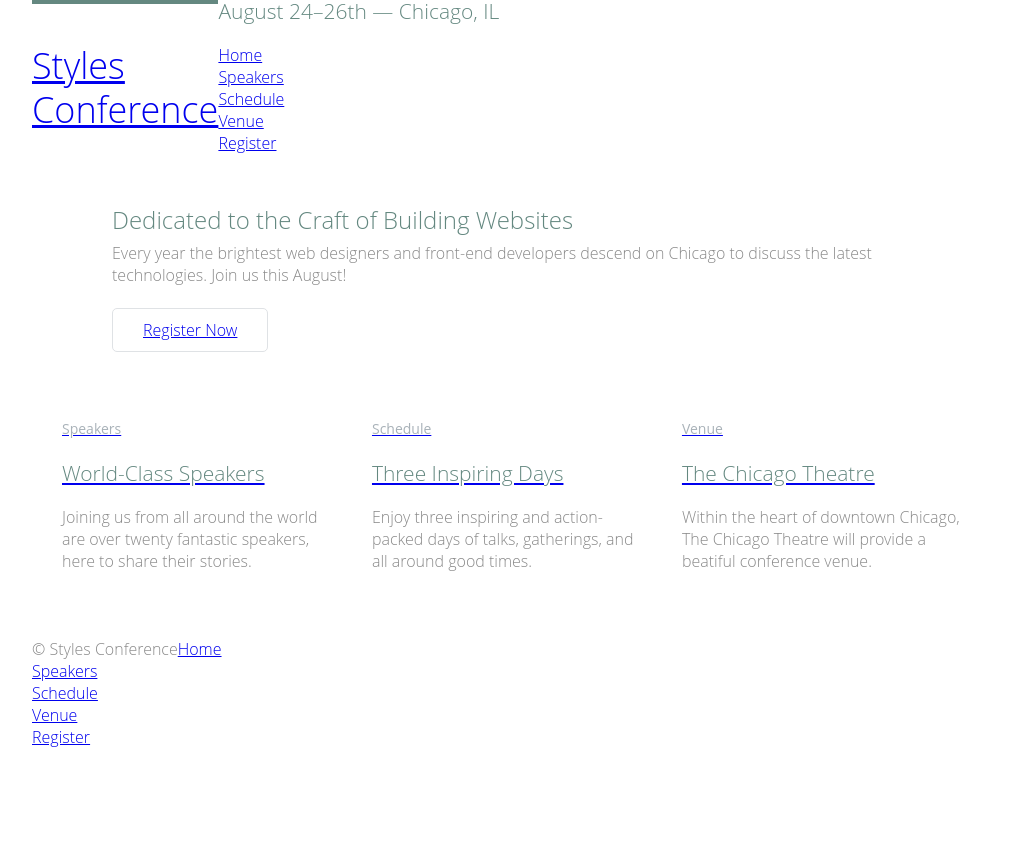
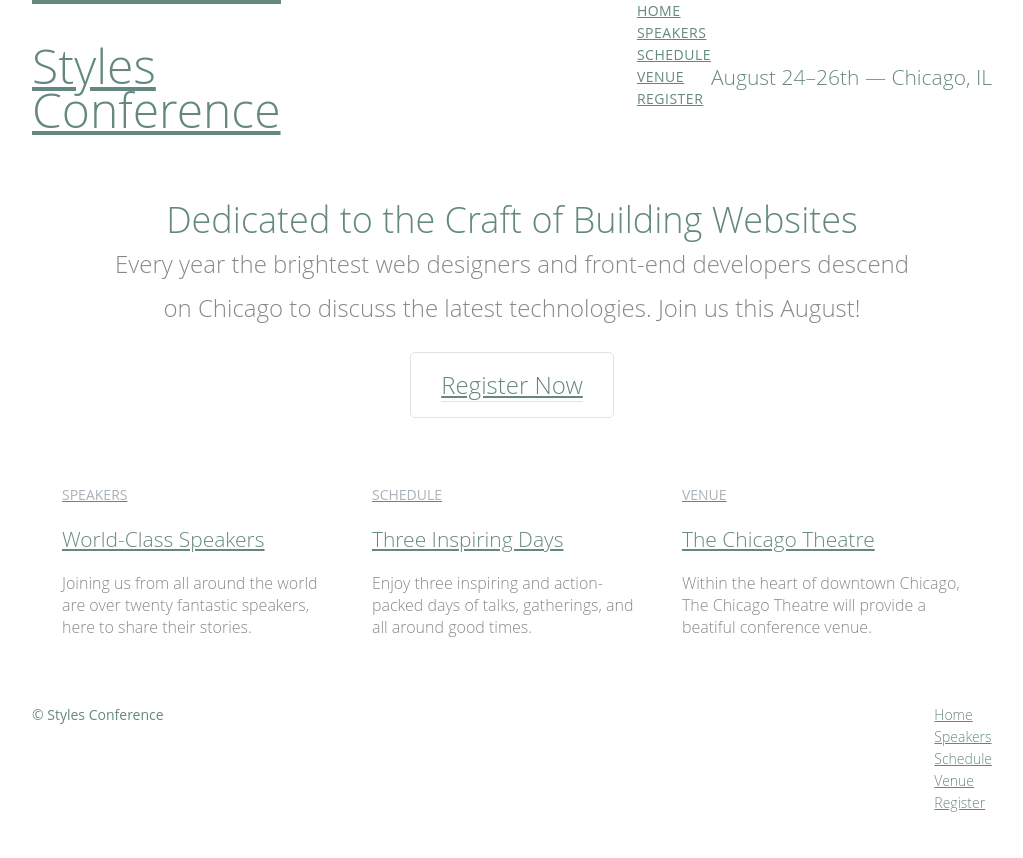
Before and after one commit to KlinchFromPH/learn-shayhowe, a plain HTML site: page index.html in a window 1280 px wide. Shown: the whole page, without its empty margins (128-1151 px from the left). Before the commit the page ends 800 px from the top, so only its background shows below. Drawn offline with Linux system fonts and the light colour scheme.

Commit message:
Make Link section and add style to navigation menu

```diff
--- a/index.html
+++ b/index.html
@@ -12,9 +12,9 @@
         <header class="container group">
 
             <h1 class="logo"><a href="./index.html">Styles <br> Conference</a></h1>
-            <h3>August 24&ndash;26th &mdash; Chicago, IL</h3>
+            <h3 class="tagline">August 24&ndash;26th &mdash; Chicago, IL</h3>
 
-            <nav>
+            <nav class="nav primary-nav">
                 <ul>
                     <li><a href="./index.html">Home</a></li>
                     <li><a href="./pages/speakers.html">Speakers</a></li>
@@ -83,7 +83,7 @@
 
             <small>&copy; Styles Conference</small>
 
-            <nav>
+            <nav class="nav">
                 <ul>
                     <li><a href="./index.html">Home</a></li>
                     <li><a href="./pages/speakers.html">Speakers</a></li>
--- a/style-conference/assets/main.css
+++ b/style-conference/assets/main.css
@@ -84,6 +84,7 @@ h5 {
     color: #a9b2b9;
     font-size: 14px;
     font-weight: 400;
+    text-transform: uppercase;
 }
 
 strong {
@@ -154,8 +155,19 @@ h1, h3, h4, h5, p {
 */
 
 .hero {
+    line-height: 44px;
     padding: 22px 80px 66px 80px;
+    text-align: center;
 }
+
+.hero h2 {
+    font-size: 36px;
+}
+
+.hero p {
+    font-size: 24px;
+}
+
 
 /*
     ========================================
@@ -185,9 +197,27 @@ h1, h3, h4, h5, p {
 */
 
 .logo {
+    border-top: 4px solid #648880;
     float: left;
-    border-top: 4px solid #648880;
+    font-size: 48px;
+    line-height: 44px;
     padding: 40px 0 22px 0;
+}
+
+.tagline {
+    margin: 66px 0 22px 0;
+}
+
+.primary-nav {
+    font-size: 14px;
+    font-weight: 400;
+    letter-spacing: .5px;
+    text-transform: uppercase;
+}
+
+.nav,
+.tagline {
+    float: right;
 }
 
 /*
@@ -197,12 +227,15 @@ h1, h3, h4, h5, p {
 */
 
 .primary-footer {
+    color: #648880;
+    font-size: 14px;
     padding-top: 44px;
     padding-bottom: 44px;
 }
 
 .primary-footer small {
     float: left;
+    font-weight: 400;
 }
 
 /*
@@ -231,3 +264,25 @@ h1, h3, h4, h5, p {
     padding-left: 15px;
     padding-right: 15px;
 }
+
+/*
+    ========================================
+    Links
+    ========================================
+*/
+
+a {
+    color: #648880;
+}
+
+a:hover {
+    color: #a9b2b9;
+}
+
+.col-1-3 a:hover h3 {
+    color: #a9b2b9;
+}
+
+p a {
+    border-bottom: 1px solid #dfe2e5;
+}
```
